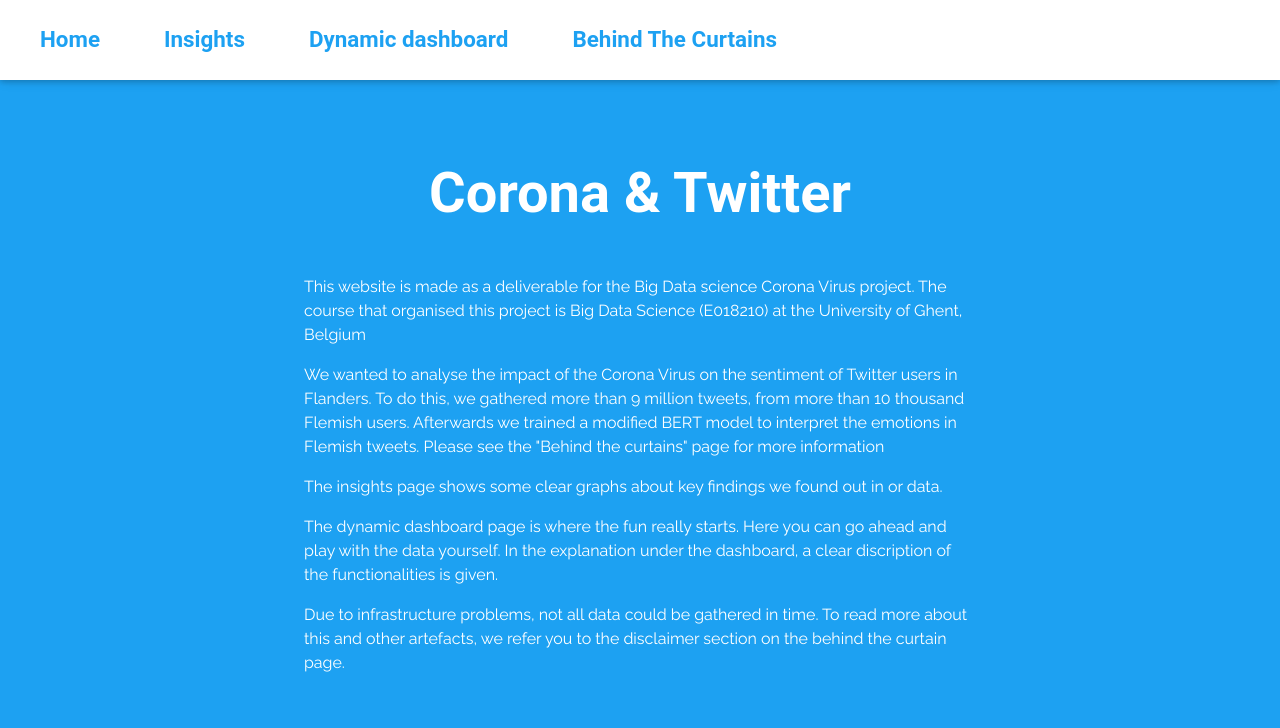
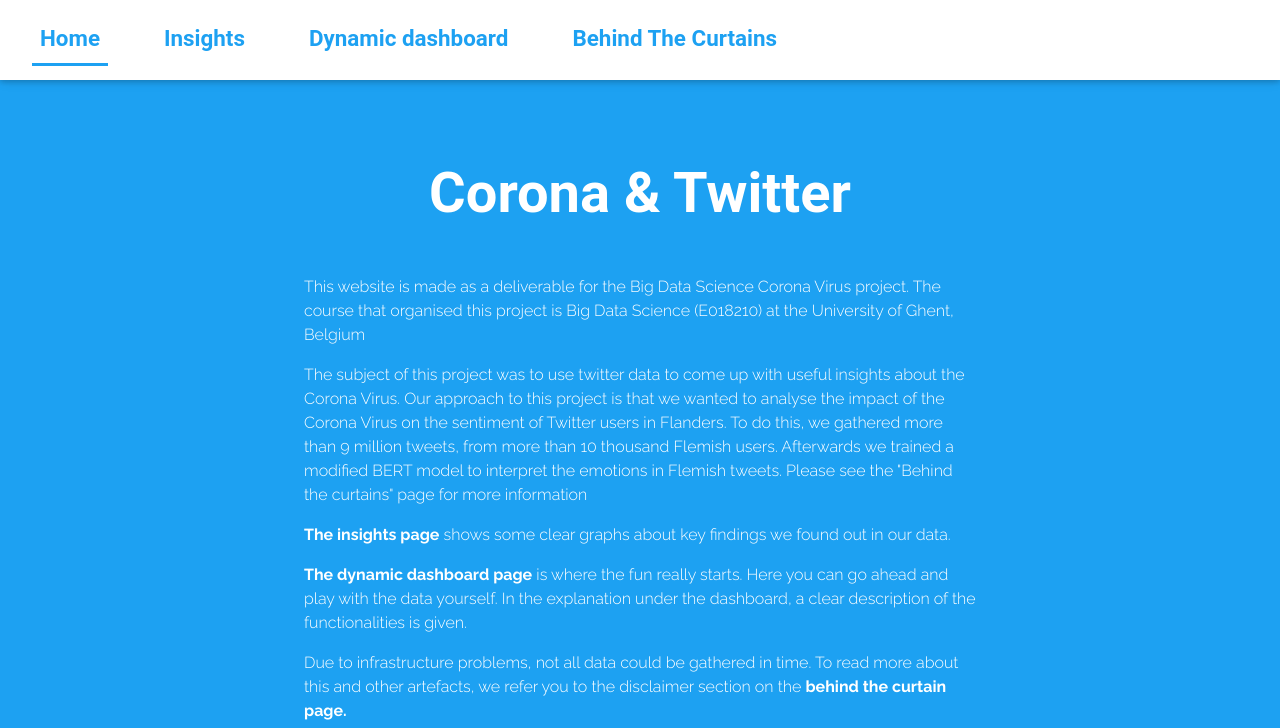
Before and after one commit to armandnaessens/bdsSite, a Django app: page / in a window 1280 px wide. Shown: the top 728 px of the page. Run offline with Django 3.2, Linux system fonts and the light colour scheme; some libraries are stand-ins or nearby versions.

Commit message:
aanpassingkjes

```diff
--- a/main/static/main/css/main.css
+++ b/main/static/main/css/main.css
@@ -41,6 +41,24 @@ span{
     color: var(--navbar-font-color)!important;
     font-weight: 700;
     font-size: 1.4em;
+
+}
+.nav-item{
+    border-bottom: 3px solid transparent;
+}
+
+.nav-item .selected{
+    border-bottom: 3px solid var(--navbar-font-color);
+}
+.selected{
+    border-bottom: 3px solid var(--navbar-font-color);
+}
+
+.nav-item:hover{
+    /* background-color: rgb(250, 223, 200); */
+    /* background-color: white; */
+    border-bottom: 3px solid var(--navbar-font-color);
+
 }
 .page-footer{
     background-color: var(--footer-color)!important;
--- a/main/templates/main/home.html
+++ b/main/templates/main/home.html
@@ -10,11 +10,11 @@
     <div class="text-center">
         <h2 class="display-4" style="color: white; font-weight: 700;">Corona & Twitter</h2>
         <div class="head-text text-left container mt-5 px-5">
-            <p>This website is made as a deliverable for the Big Data science Corona Virus project. The course that organised this project is Big Data Science (E018210) at the University of Ghent, Belgium</p>
-            <p>We wanted to analyse the impact of the Corona Virus on the sentiment of Twitter users in Flanders. To do this, we gathered more than 9 million tweets, from more than 10 thousand Flemish users. Afterwards we trained a modified BERT model to interpret the emotions in Flemish tweets. Please see the "Behind the curtains" page for more information </p>
-            <p>The insights page shows some clear graphs about key findings we found out in or data.</p>
-            <p>The dynamic dashboard page is where the fun really starts. Here you can go ahead and play with the data yourself. In the explanation under the dashboard, a clear discription of the functionalities is given.</p>
-            <p>Due to infrastructure problems, not all data could be gathered in time. To read more about this and other artefacts, we refer you to the disclaimer section on the behind the curtain page.</p>
+            <p>This website is made as a deliverable for the Big Data Science Corona Virus project. The course that organised this project is Big Data Science (E018210) at the University of Ghent, Belgium</p>
+            <p>The subject of this project was to use twitter data to come up with useful insights about the Corona Virus. Our approach to this project is that we wanted to analyse the impact of the Corona Virus on the sentiment of Twitter users in Flanders. To do this, we gathered more than 9 million tweets, from more than 10 thousand Flemish users. Afterwards we trained a modified BERT model to interpret the emotions in Flemish tweets. Please see the "Behind the curtains" page for more information </p>
+            <p><a class="font-weight-bold" href="{% url 'insights' %}" style="color: white; font-weight: bold;">The insights page</a> shows some clear graphs about key findings we found out in our data.</p>
+            <p><a href="{% url 'dashboard' %}" style="color: white; font-weight: bold;">The dynamic dashboard page</a> is where the fun really starts. Here you can go ahead and play with the data yourself. In the explanation under the dashboard, a clear description of the functionalities is given.</p>
+            <p>Due to infrastructure problems, not all data could be gathered in time. To read more about this and other artefacts, we refer you to the disclaimer section on the <a href="{% url 'behindTheCurtains' %}" style="color: white; font-weight: bold;">behind the curtain page.</a></p>
         </div>
         <a class="btn btn-white mt-5" href="{% url 'insights'%}">To the insights!</a>
     </div>
--- a/main/templates/main/insights.html
+++ b/main/templates/main/insights.html
@@ -291,6 +291,10 @@
 							display: true,
 							position: 'left',
 							id: 'y-axis',
+                            scaleLabel: {
+                            display: true,
+                            labelString: ''
+                        }
 						}
 						]
                 }
--- a/main/templates/main/main.html
+++ b/main/templates/main/main.html
@@ -22,13 +22,17 @@ Thx
     <!-- Font Awesome -->
     <link rel="stylesheet" href="https://use.fontawesome.com/releases/v5.8.2/css/all.css">
     <!-- Google Fonts -->
-    <link href="https://fonts.googleapis.com/css2?family=Poppins:wght@300;700&family=Raleway&display=swap" rel="stylesheet">
+    <link href="https://fonts.googleapis.com/css2?family=Poppins:wght@300;700&family=Raleway:wght@300;700&display=swap" rel="stylesheet">
     <!-- Bootstrap core CSS -->
     <link href="https://cdnjs.cloudflare.com/ajax/libs/twitter-bootstrap/4.4.1/css/bootstrap.min.css" rel="stylesheet">
     <!-- Material Design Bootstrap -->
     <link href="https://cdnjs.cloudflare.com/ajax/libs/mdbootstrap/4.14.1/css/mdb.min.css" rel="stylesheet">
     <link rel="stylesheet" type="text/css" href="{% static 'main/css/cookiealert.css' %}">
     <link rel="stylesheet" type="text/css" href="{% static 'main/css/main.css' %}">
+    <meta property="og:title" content="Twitter & Corona">
+    <meta property="og:image" content="https://emoji.beeimg.com/😃">
+
+
     {% block styles %}
     {% endblock %}
 </head>
@@ -49,18 +53,42 @@ Thx
                     <!-- <li class="nav-item">
                         <a class="nav-link" href="#abouthr" id="aboutbtn">About Us</a>
                     </li> -->
+                    {% if home %}
+                    <li class="nav-item selected mr-5">
+                        <a class="nav-link" href="{% url 'home'%}" id="focusbtn">Home</a>
+                    </li>
+                    {% else %}
                     <li class="nav-item mr-5">
                         <a class="nav-link" href="{% url 'home'%}" id="focusbtn">Home</a>
                     </li>
-                    <li class="nav-item mr-5">
-                    <a class="nav-link" href="{% url 'insights'%}" id="focusbtn">Insights</a>
+                    {% endif %}
+                    {% if insights %}
+                        <li class="nav-item selected mr-5">
+                        <a class="nav-link" href="{% url 'insights'%}" id="focusbtn">Insights</a>
+                        </li>
+                    {% else %}
+                        <li class="nav-item mr-5">
+                            <a class="nav-link" href="{% url 'insights'%}" id="focusbtn">Insights</a>
+                        </li>
+                    {% endif %}
+                    {% if dashboard %}
+                    <li class="nav-item selected mr-5">
+                        <a class="nav-link" href="{% url 'dashboard'%}" id="teambtn">Dynamic dashboard</a>
                     </li>
+                    {% else %}
                     <li class="nav-item mr-5">
                         <a class="nav-link" href="{% url 'dashboard'%}" id="teambtn">Dynamic dashboard</a>
                     </li>
+                    {% endif %}
+                    {% if curtains %}
+                    <li class="nav-item selected">
+                        <a class="nav-link" href="{% url 'behindTheCurtains'%}" id="teambtn">Behind The Curtains</a>
+                    </li>
+                    {% else %}
                     <li class="nav-item">
                         <a class="nav-link" href="{% url 'behindTheCurtains'%}" id="teambtn">Behind The Curtains</a>
                     </li>
+                    {% endif %}
 
                 </ul>
             </div>
@@ -89,15 +117,7 @@ Thx
       </footer>
 
       <!-- START Bootstrap-Cookie-Alert -->
-    {% if user.is_authenticated == False %}
-    <div class="alert text-center cookiealert" role="alert">
-       &#x1F36A; WIj gebruiken cookies om u optimaal te kunnen bijstaan. Kom <a href="https://www.goed.be/nl/cookiepolicy" target="_blank">hier</a> meer te weten.
 
-      <button type="button" class="btn btn-primary btn-sm acceptcookies" aria-label="Close">
-          Ik ga akkoord
-      </button>
-    </div>
-    {% endif %}
     <!-- JQuery -->
     <script type="text/javascript" src="https://cdnjs.cloudflare.com/ajax/libs/jquery/3.4.1/jquery.min.js"></script>
     <!-- Bootstrap tooltips -->
--- a/main/views.py
+++ b/main/views.py
@@ -6,7 +6,7 @@ import os
 import pandas as pd
 # Create your views here.
 def home(request):
-    return render(request,'main/home.html')
+    return render(request,'main/home.html', {'home':True})
 
 def dashboard(request):
     try:
@@ -14,7 +14,7 @@ def dashboard(request):
     except:
         intro = ''
     topics = Topic.objects.all()
-    return render(request, 'main/dashboard.html', {'intro':intro, 'topics':topics})
+    return render(request, 'main/dashboard.html', {'intro':intro, 'topics':topics, 'dashboard':True})
 
 def insights(request):
     with open('main/df_provincie.json', 'r') as myfile:
@@ -34,6 +34,7 @@ def insights(request):
     'diffRatio':provincie_df['diff_ratio'].to_list(),
     'diffNegativePeople':provincie_df['diff_for_negative_people'].to_list(),
     'scatterdata':scatterdata,
+    'insights':True,
     })
 
 def behindTheCurtains(request):
@@ -41,4 +42,5 @@ def behindTheCurtains(request):
     disclaimers = Disclaimer.objects.all()
     return render(request, 'main/behindTheCurtains.html',
     {'explanations':explanations,
-    'disclaimers':disclaimers})
+    'disclaimers':disclaimers,
+    'curtains':True})
```
Also changed, not shown: 1 other file.
